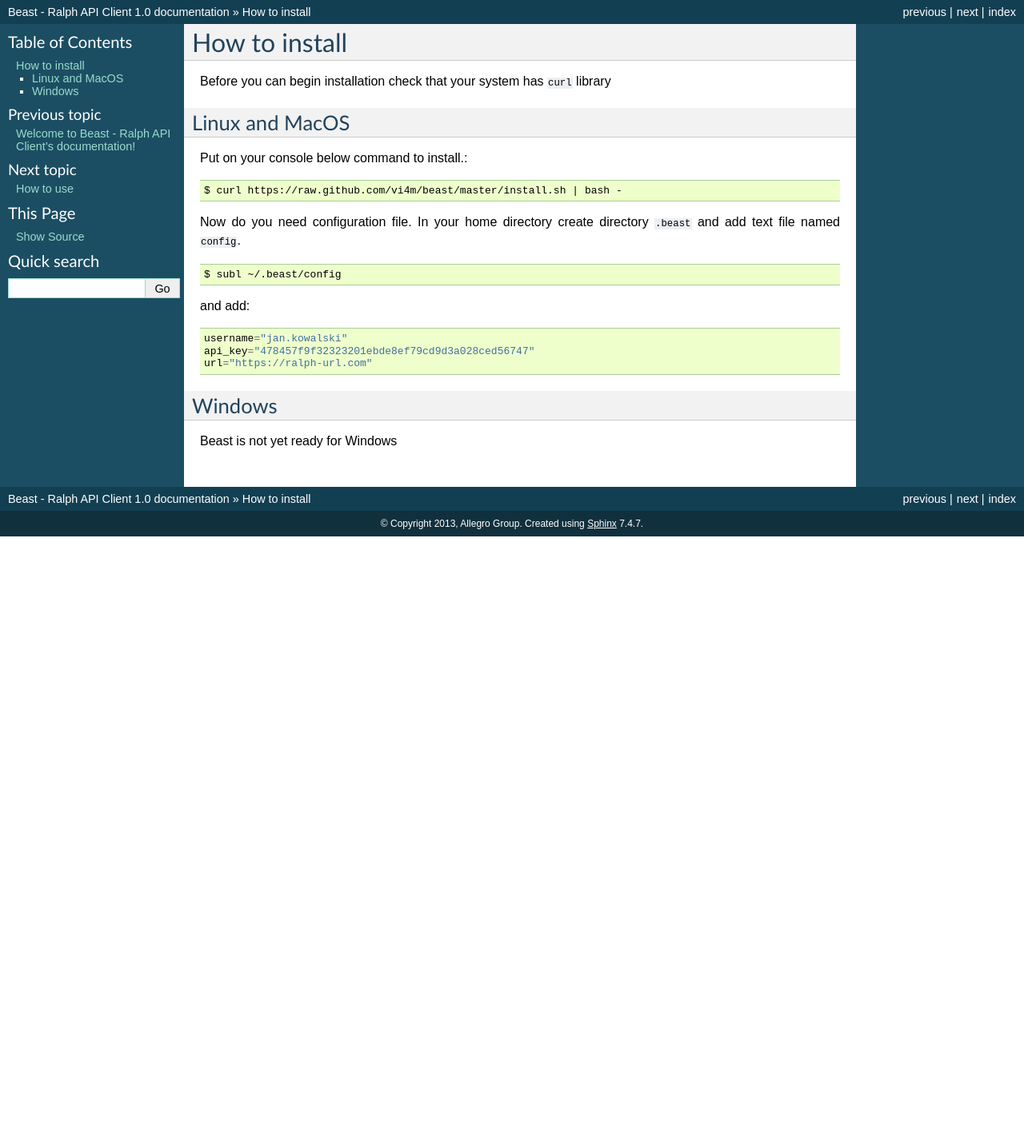
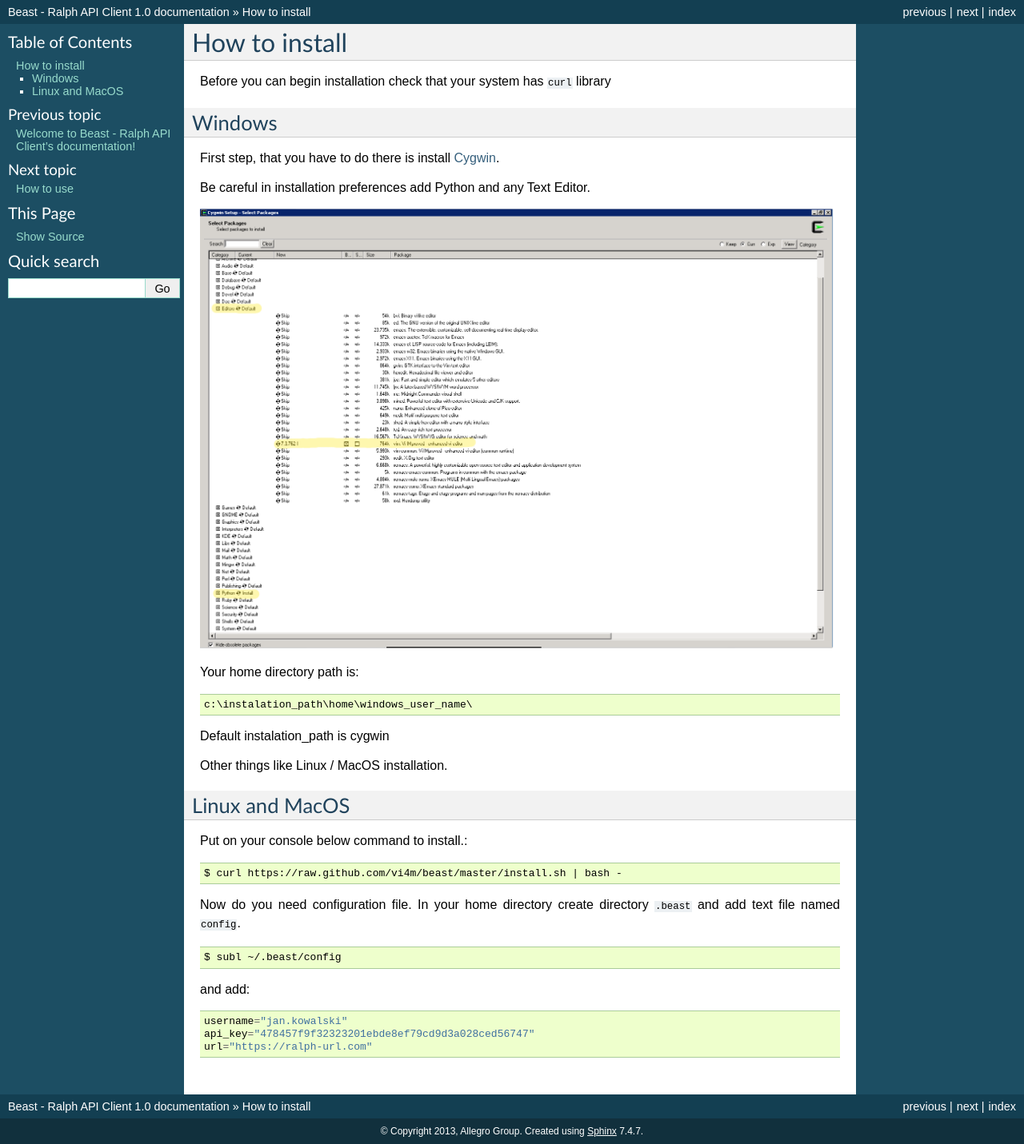
Before and after one commit to allegro/ralph-cli, a Sphinx documentation site: the page built from doc/install.rst, in a window 1280 px wide. Shown: the whole page at 80% size. Built offline with Sphinx 7.4.7, drawn with Linux system fonts in a browser that asks for light colours; before the commit the page ends 900 px from its top, so only the background shows below that.

Commit message:
docs windows

```diff
--- a/doc/how_to_use.rst
+++ b/doc/how_to_use.rst
@@ -133,7 +133,7 @@
 
 If you use Windows, yours home directory path is: ::
 
-  c:\cygwin\home\user_name\
+  c:\cygwin\home\windows_user_name\
 
 You can also open file from console in yours text editor and save on preferred
 place. ::
--- a/doc/install.rst
+++ b/doc/install.rst
@@ -3,6 +3,25 @@
 ==============
 
 Before you can begin installation check that your system has ``curl`` library
+
+Windows
+-------
+
+First step, that you have to do there is install Cygwin_.
+
+.. _Cygwin: http://cygwin.com/install.html
+
+Be careful in installation preferences add Python and any Text Editor.
+
+.. image:: img/cygwin.png
+
+Your home directory path is: ::
+
+  c:\instalation_path\home\windows_user_name\
+
+Default instalation_path is cygwin
+
+Other things like Linux / MacOS installation.
 
 Linux and MacOS
 ---------------
@@ -21,8 +40,3 @@
   username="jan.kowalski"
   api_key="478457f9f32323201ebde8ef79cd9d3a028ced56747"
   url="https://ralph-url.com"
-
-Windows
--------
-
-Beast is not yet ready for Windows
```
Also changed, not shown: doc/img/cygwin.png (added).
